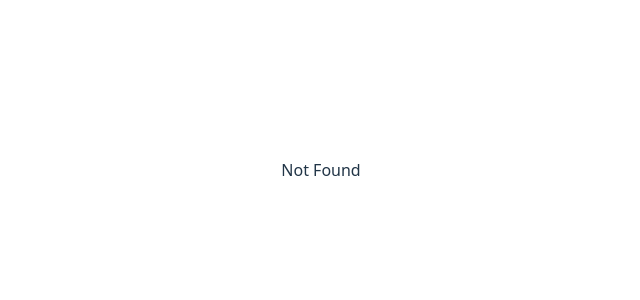
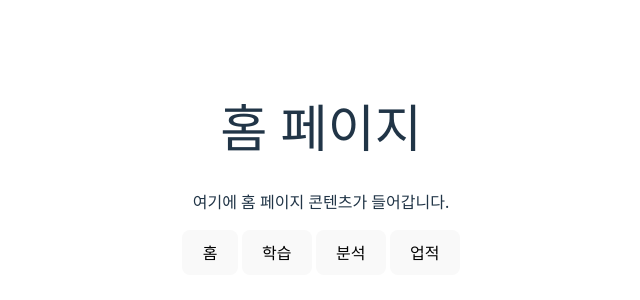
Before and after one commit to dongwandev/mokwon-hackathon, a React (Vite) app in the folder frontend/: page /home in a window 1280 px wide. Shown: the part 230-530 px from the top of the page, without its empty margins (319-959 px from the left). Built offline with nearby package versions, Linux system fonts and the light colour scheme.

Commit message:
메뉴, 홈 페이지, 레벨 페이지, 앱(라우팅) 수정

```diff
--- a/frontend/src/App.jsx
+++ b/frontend/src/App.jsx
@@ -2,6 +2,7 @@
 import { BrowserRouter, Routes, Route } from "react-router-dom";
 import LevelPage from "./pages/LevelPage.jsx";
 import LearningChoicePage from "./pages/LearningChoicePage.jsx";
+import HomePage from "./pages/HomePage.jsx";
 import './App.css'
 
 function Home() {
@@ -20,6 +21,7 @@ function App() {
         <Route path="/" element={<Home />} />
         <Route path="/level" element={<LevelPage />} />
         <Route path="/learningchoice" element={<LearningChoicePage />} />
+        <Route path="/home" element={<HomePage />} />
         {/* 선택: 404 최소 대응 */}
         <Route path="*" element={<div style={{ padding: 16 }}>Not Found</div>} />
       </Routes>
--- a/frontend/src/components/Menu.jsx
+++ b/frontend/src/components/Menu.jsx
@@ -0,0 +1,20 @@
+import React from "react";
+
+const LABELS = ["홈", "학습", "분석", "업적"];
+
+export default function MenuNoCss({ onChange }) {
+  return (
+    <nav aria-label="하단 메뉴">
+      {/* block 요소(ul/li) 대신 인라인 성질의 요소만 배치 */}
+      {LABELS.map((label, i) => (
+        <React.Fragment key={label}>
+          <button type="button" onClick={() => onChange?.(i)}>
+            {label}
+          </button>
+          {/* 간단한 구분자/간격: 텍스트 노드만 사용 */}
+          {i < LABELS.length - 1 ? <span> </span> : null}
+        </React.Fragment>
+      ))}
+    </nav>
+  );
+}
--- a/frontend/src/pages/HomePage.jsx
+++ b/frontend/src/pages/HomePage.jsx
@@ -0,0 +1,13 @@
+import Menu from "../components/Menu";
+
+function HomePage() {
+  return (
+    <div className="min-h-screen pb-16">
+      <h1 className="p-4 text-2xl font-bold">홈 페이지</h1>
+      <p className="p-4">여기에 홈 페이지 콘텐츠가 들어갑니다.</p>
+      <Menu />
+    </div>
+  );
+}
+
+export default HomePage;
--- a/frontend/src/pages/LevelPage.jsx
+++ b/frontend/src/pages/LevelPage.jsx
@@ -22,6 +22,10 @@ function LevelPage() {
                     <span>정답 4</span>
                 </div>
             </div>
+            <div>
+                <p>정답입니다.</p>
+                <button>다음문제</button>
+            </div>
         </main>
     );
 }
```
